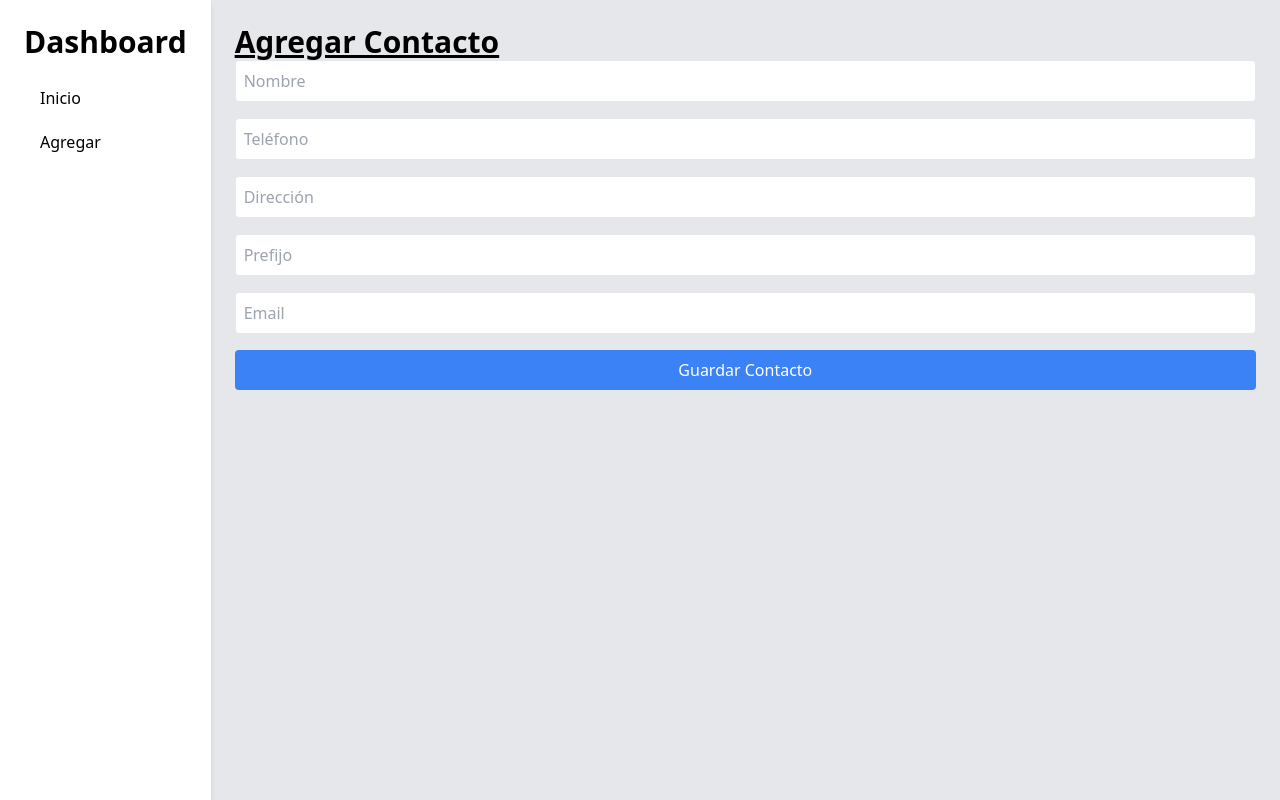
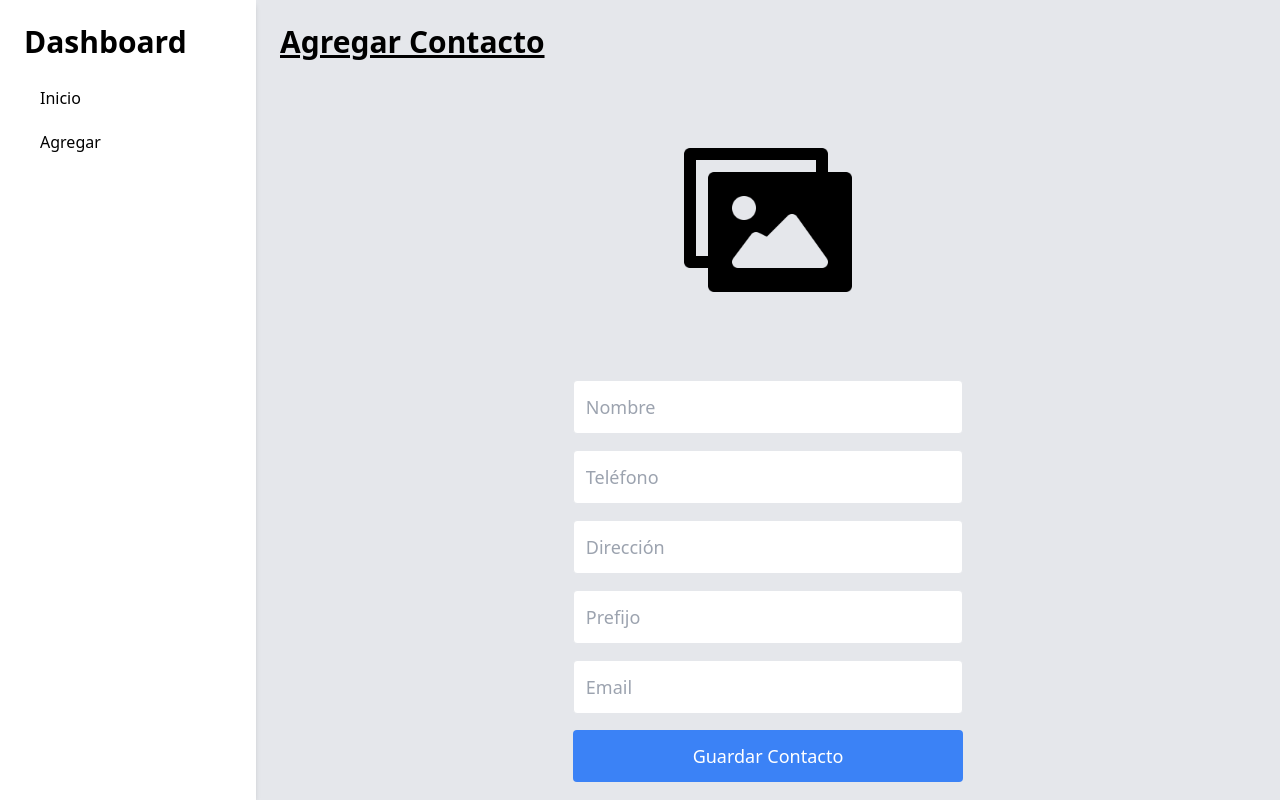
Before and after one commit to ChristGG1997/app_agenda_front, a React (Create React App) app: page /agregar in a window 1280 px wide. Built offline with nearby package versions, Linux system fonts and the light colour scheme.

Commit message:
FIX: Se arreglo el funcionamiento de la peticion y el desiño

```diff
--- a/src/pages/Add/Add.tsx
+++ b/src/pages/Add/Add.tsx
@@ -2,74 +2,118 @@ import React, { useState } from 'react';
 import './Add.css';
 import { DashboardProps } from '../../components/Dashboard/DashboardProps';
 import Dashboard from '../../components/Dashboard';
+import ImageModal from '../../components/ImageModal';
+import { useNavigate } from 'react-router-dom';
+
 
 import { createContact } from '../../services/contactService';
 
 
-const Add: React.FC<DashboardProps>  = () => {
+const Add: React.FC<DashboardProps> = () => {
+  const navigate = useNavigate();
   const [contact, setContact] = useState({
-        Name: '',
-        Phone: '',
-        Address: '',
-        Prefix: '',
-        Email: '',
-        Image: '',
+    name: '',
+    phone: '',
+    address: '',
+    prefix: '',
+    email: '',
+    image: '',
   });
+  const [showModal, setShowModal] = useState(false);
 
   const handleChange = (e: React.ChangeEvent<HTMLInputElement>) => {
-        setContact({ ...contact, [e.target.name]: e.target.value });
+    setContact(prevState => {
+      if (prevState) {
+        return { ...prevState, [e.target.name]: e.target.value };
+      } else {
+        return {
+          name: "",
+          phone: "",
+          address: "",
+          prefix: "",
+          email: "",
+          image: "",
+          imageUrl: "",
+          [e.target.name]: e.target.value,
+        };
+      }
+    });
+  };
+
+  const handleImageSelect = (imageName: string) => {
+    setContact(prevState => ({
+      ...prevState,
+      image: imageName,
+    }));
+    setShowModal(false);
   };
 
   const handleSubmit = async (e: React.FormEvent) => {
     e.preventDefault();
+    if (contact) {
       await createContact(contact).then(() => {
         console.log('Contacto creado');
-
+        navigate('/');
       }).catch((error) => {
         console.error('Error:', error);
-        })
+      });
+    } else {
+      console.error('Error: contact es undefined');
+    }
   };
 
   return (
     <Dashboard>
       <h1 className='text-3xl font-bold underline'>Agregar Contacto</h1>
-          <form onSubmit={handleSubmit} className='space-y-4'>
+
+      <img
+        src={contact?.image ? require(`../../assets/svg/${contact.image}`) : require(`../../assets/images/default.png`)}
+        alt='Imagen del contacto'
+        className='w-48 h-48 my-16 object-cover mx-auto'
+        onClick={() => setShowModal(true)} // Abre el modal al hacer clic en la imagen
+      />
+      <ImageModal
+        isOpen={showModal}
+        onSelect={handleImageSelect}
+      />
+
+<form onSubmit={handleSubmit} className='space-y-4 w-full sm:w-full md:w-2/3 lg:w-1/2 xl:w-2/5 mx-auto flex flex-col items-center'>
     <input
-              name='Name'
-              value={contact.Name}
+    name='name'
+    value={contact?.name}
     onChange={handleChange}
     placeholder='Nombre'
-              className='w-full p-2 border rounded'
+    className='w-full p-3 text-lg border rounded'
   />
   <input
-              name='Phone'
-              value={contact.Phone}
+    name='phone'
+    value={contact?.phone}
     onChange={handleChange}
     placeholder='Teléfono'
-              className='w-full p-2 border rounded'
+    className='w-full p-3 text-lg border rounded'
   />
   <input
-              name='Address'
-              value={contact.Address}
+    name='address'
+    value={contact?.address}
     onChange={handleChange}
     placeholder='Dirección'
-              className='w-full p-2 border rounded'
+    className='w-full p-3 text-lg border rounded'
   />
   <input
-              name='Prefix'
-              value={contact.Prefix}
+    name='prefix'
+    value={contact?.prefix}
     onChange={handleChange}
     placeholder='Prefijo'
-              className='w-full p-2 border rounded'
+    className='w-full p-3 text-lg border rounded'
   />
   <input
-              name='Email'
-              value={contact.Email}
+    name='email'
+    value={contact?.email}
     onChange={handleChange}
     placeholder='Email'
-              className='w-full p-2 border rounded'
+    className='w-full p-3 text-lg border rounded'
   />
-            <button type='submit' className='w-full p-2 bg-blue-500 text-white rounded'>
+  <button type='submit' className='w-full p-3 text-lg bg-blue-500 text-white rounded'>
     Guardar Contacto
   </button>
 </form>
```
Also changed, not shown: src/assets/images/default.png (added). Lines whose indentation alone changed are shown as unchanged.
